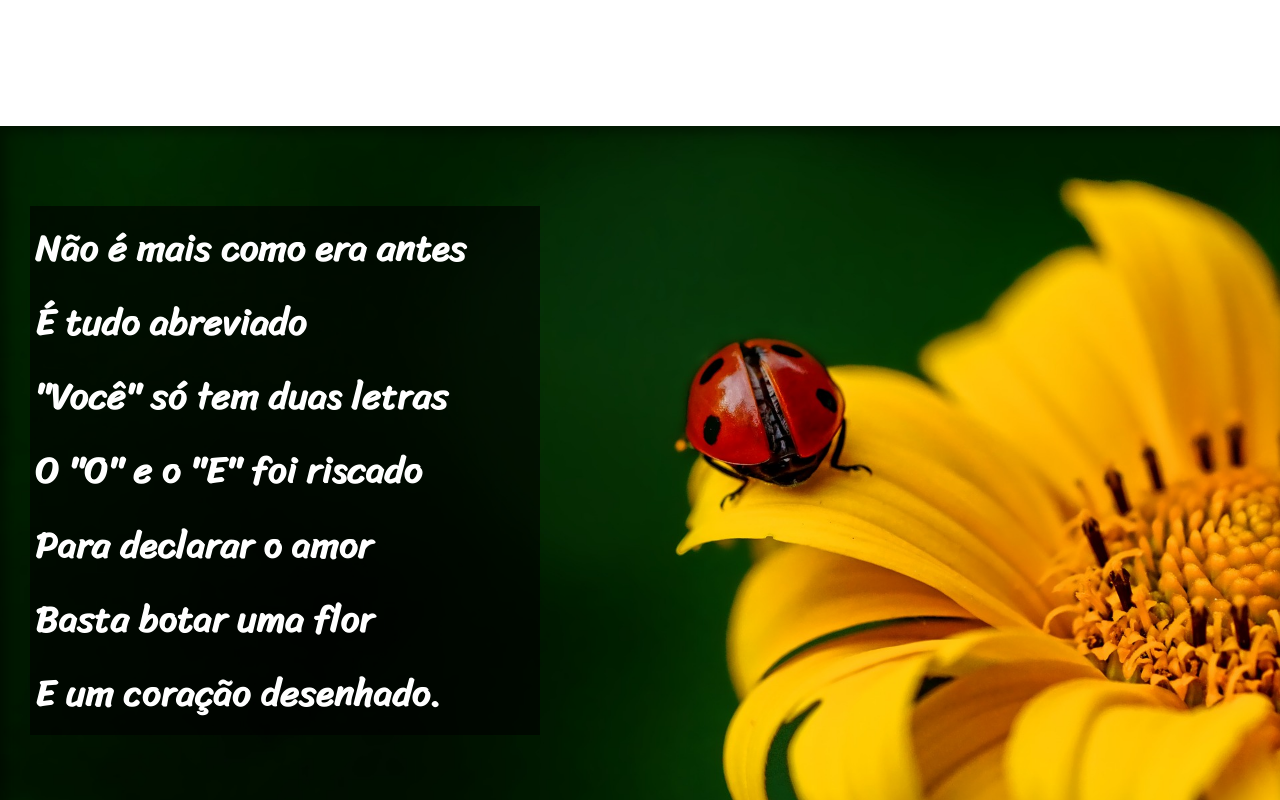
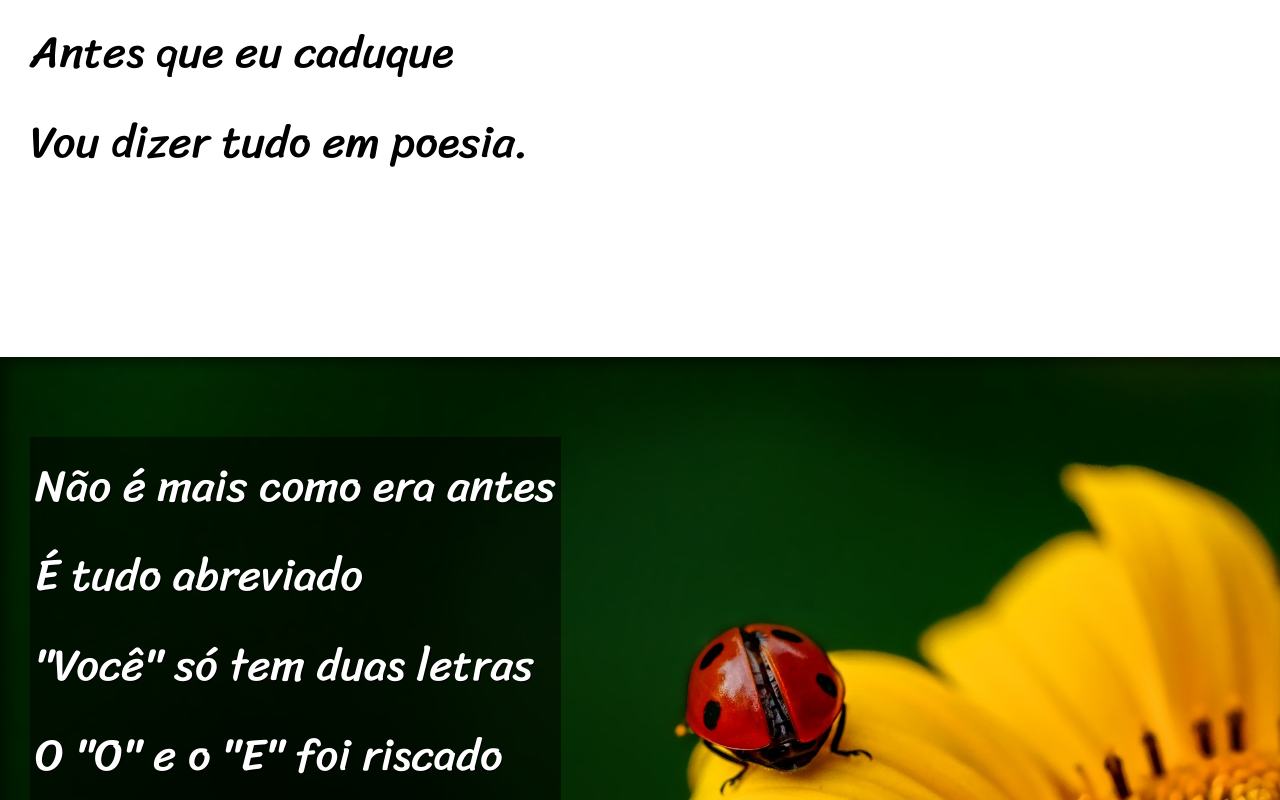
Before and after one commit to Gabrielperes12/Projeto-cordel, a plain HTML site: page index.html in a window 1280 px wide. Shown: the part 780-1580 px from the top of the page. Drawn offline with Linux system fonts and the light colour scheme.

Commit message:
Update style.css

```diff
--- a/Estilo/style.css
+++ b/Estilo/style.css
@@ -1,97 +1,101 @@
 @charset "UTF-8";
-@import url('https://fonts.googleapis.com/css2?family=Passion+One&display=swap');
-@import url('https://fonts.googleapis.com/css2?family=Passion+One&family=Sriracha&display=swap');
+
+@import url('https://fonts.googleapis.com/css2?family=Passion+One:wght@400;700;900&display=swap');
+
+@import url('https://fonts.googleapis.com/css2?family=Sriracha&display=swap');
 
 :root {
-    --font01: Verdana, Geneva, Tahoma, sans-serif;
-    --font02: 'Passion One', cursive;
-    --font03: 'Sriracha', cursive;
+    --fonte1: Verdana, Geneva, Tahoma, sans-serif;
+    --fonte2: 'Passion One', cursive;
+    --fonte3: 'Sriracha', cursive;
 }
 
 * {
     margin: 0px;
     padding: 0px;
+    font-size: 1em;
 }
+
 html, body {
     min-height: 100vh;
     background-color: darkgray;
-    font-family: var(--font01);
+    font-family: var(--fonte1);
+}
 
-
-
-}
 header {
     background-color: black;
     color: white;
     text-align: center;
+}
 
-
-}
 header > h1 {
     padding-top: 50px;
-   font-variant: small-caps;
-   font-family:var(--font02) ;
-   font-size: 5vw;
+    font-variant: small-caps;
+    font-family: var(--fonte2);
+    font-size: 10vw;
 }
+
 header > p {
     padding-bottom: 50px;
 }
-a {
+
+header a, footer a {
     color: white;
     text-decoration: none;
     font-weight: bolder;
 }
-a:hover {
+
+header a:hover, footer a:hover {
     text-decoration: underline;
 }
-section.normal {
-    background-color: white;
-   color: black;
-}
+
 section {
     padding-top: 10vh;
     padding-bottom: 10vh;
     line-height: 2em;
     padding-left: 30px;
-    font-family: var(--font03);
-    font-size: 2.9vw;
+    font-family: var(--fonte3);
+    font-size: 3.5vw;
 }
+
 section > p {
-    padding-bottom: 1em;
+    padding-bottom: 2em;
 }
+
+section.normal {
+    background-color: white;
+    color: black;
+}
+
 section.imagem {
-    background-color: rgba(0, 0, 0, 0.678);
+    background-color: rgb(51, 51, 51);
     color: white;
-    box-shadow: inset 6px 6px 13px 0px rgba(0, 0, 0, 0.425);
+    box-shadow: inset 6px 6px 13px 0px rgba(0, 0, 0, 0.473);
+    background-size: cover;
     background-attachment: fixed;
-    background-size: cover;
+}
+
+section.imagem > p {
+    display: inline-block;
+    padding: 5px;
+    background-color: rgba(0, 0, 0, 0.514);
+    text-shadow: 1px 1px 0px black;
+}
+
+section#img01 {
+    background-image: url('../imagens/background001.jpg');
+    background-position: right center;
 
 }
-section.imagem > p {
-    background-color: rgba(0, 0, 0, 0.616) ;
-    width: 500px;
-    display:inline-block;
-    padding: 5px;
-    text-shadow: 1px 1px;
-}
-section#img01 {
-   background-image: url('../imagens/background001.jpg');
-   background-position: right center;
 
+section#img02 {
+    background-image: url('../imagens/background002.jpg');
 
 }
-section#img02 {
-    background-image: url('../imagens/background002.jpg');
-    background-position: right center;
-}
-
-
-
-
 
 footer {
     background-color: black;
-    text-align:center;
     color: white;
+    text-align: center;
     padding: 10px;
 }
```
